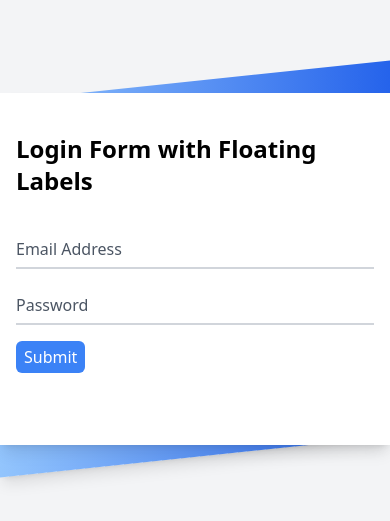
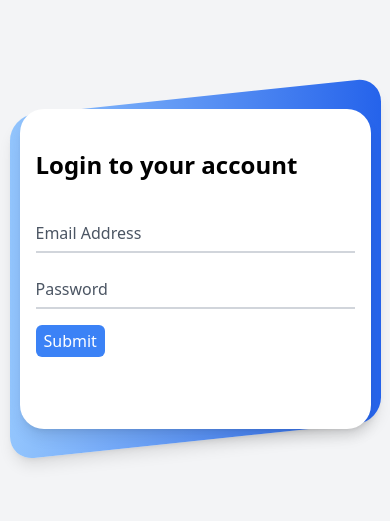
Before and after one commit to MICHAELMUNAVU83/LMS-frontend, a React (Create React App) app: page /login in a window 390 px wide. Shown: the part 153-674 px from the top of the page. Built offline with nearby package versions, Linux system fonts and the light colour scheme; no server answers.

Commit message:
Implimented login

```diff
--- a/src/App.jsx
+++ b/src/App.jsx
@@ -4,7 +4,6 @@ import Home from "./pages/Home";
 import Login from "./pages/Login";
 import SignUp from "./pages/SignUp";
 import SplashScreen from "./pages/SplashScreen";
-import Error from "./pages/Error";
 function App() {
 
   const [storedToken, setStoredToken] = useState(localStorage.getItem("token"));
@@ -30,7 +29,7 @@ function App() {
     <Router>
       <Routes>
         {storedToken ? (
-          <Route path="/" element={<Home />} />
+          <Route path="/" element={<Home setStoredToken={setStoredToken} />} />
         ) : (
             <>
               <Route path="/" element={<SplashScreen />} />
@@ -41,7 +40,7 @@ function App() {
                 setStoredToken={setStoredToken} />} />
             </>
         )}
-        <Route path="*" element={<Error />} />
+
       </Routes>
 
 
--- a/src/pages/Home.jsx
+++ b/src/pages/Home.jsx
@@ -1,8 +1,17 @@
 import React from 'react'
 
-const Home = () => {
+const Home = ({setStoredToken}) => {
   return (
-    <div>Home</div>
+    <div>
+       <button
+        onClick={() => {
+          localStorage.setItem("token", "");
+          setStoredToken("");
+        }}
+      >
+        Log out
+      </button>
+    </div>
   )
 }
 
--- a/src/pages/Login.jsx
+++ b/src/pages/Login.jsx
@@ -52,12 +52,12 @@ function Login({ setStoredToken }) {
     <>
       <div className="min-h-screen bg-gray-100 py-6 flex flex-col justify-center sm:py-12">
         <div className="relative py-3 sm:max-w-xl sm:mx-auto">
-          <div className="absolute inset-0 bg-gradient-to-r from-blue-300 to-blue-600 shadow-lg transform -skew-y-6 sm:skew-y-0 sm:-rotate-6 sm:rounded-3xl"></div>
-          <div className="relative px-4 py-10 bg-white shadow-lg sm:rounded-3xl sm:p-20">
+          <div className="absolute md:w-full  w-[95%] mx-auto inset-0 bg-gradient-to-r from-blue-300 to-blue-600 shadow-lg transform -skew-y-6 sm:skew-y-0 sm:-rotate-6 rounded-3xl"></div>
+          <div className="relative md:w-full  w-[90%] mx-auto px-4 py-10 bg-white shadow-lg rounded-3xl sm:p-20">
             <div className="max-w-md mx-auto">
               <div>
                 <h1 className="text-2xl font-semibold">
-                  Login Form with Floating Labels
+                  Login to your account
                 </h1>
               </div>
               <div className="divide-y divide-gray-200">
@@ -70,6 +70,8 @@ function Login({ setStoredToken }) {
                       type="text"
                       className="peer placeholder-transparent h-10 w-full border-b-2 border-gray-300 text-gray-900 focus:outline-none focus:borer-rose-600"
                       placeholder="Email address"
+                      value={email}
+                      onChange={(e) => setEmail(e.target.value)}
                     />
                     <label
                       for="email"
@@ -86,6 +88,8 @@ function Login({ setStoredToken }) {
                       type="password"
                       className="peer placeholder-transparent h-10 w-full border-b-2 border-gray-300 text-gray-900 focus:outline-none focus:borer-rose-600"
                       placeholder="Password"
+                      value={password}
+                      onChange={(e) => setPassword(e.target.value)}
                     />
                     <label
                       for="password"
--- a/src/pages/SignUp.jsx
+++ b/src/pages/SignUp.jsx
@@ -1,4 +1,4 @@
-import React, { useState, useRef, useEffect } from "react";
+import React, { useState, useRef} from "react";
 import { ToastContainer, toast } from "react-toastify";
 
 import { useNavigate } from "react-router-dom";
```
